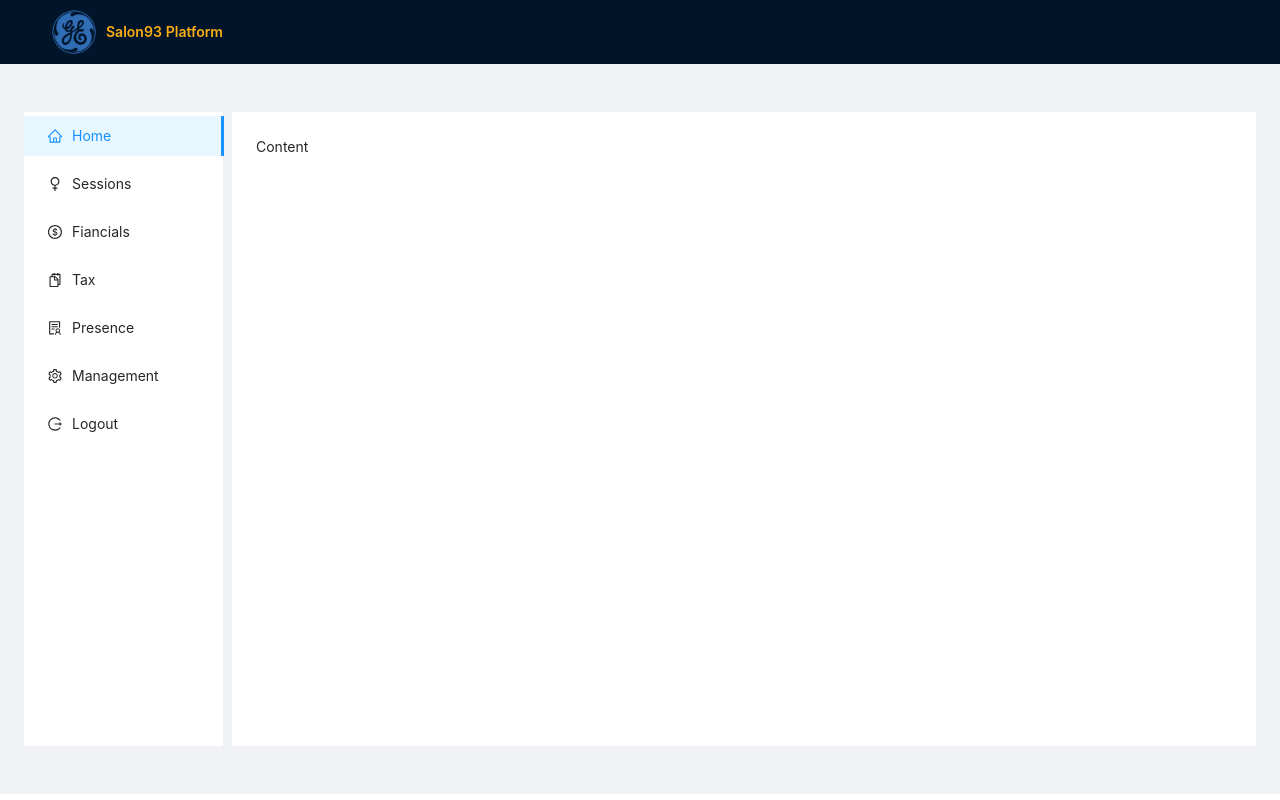
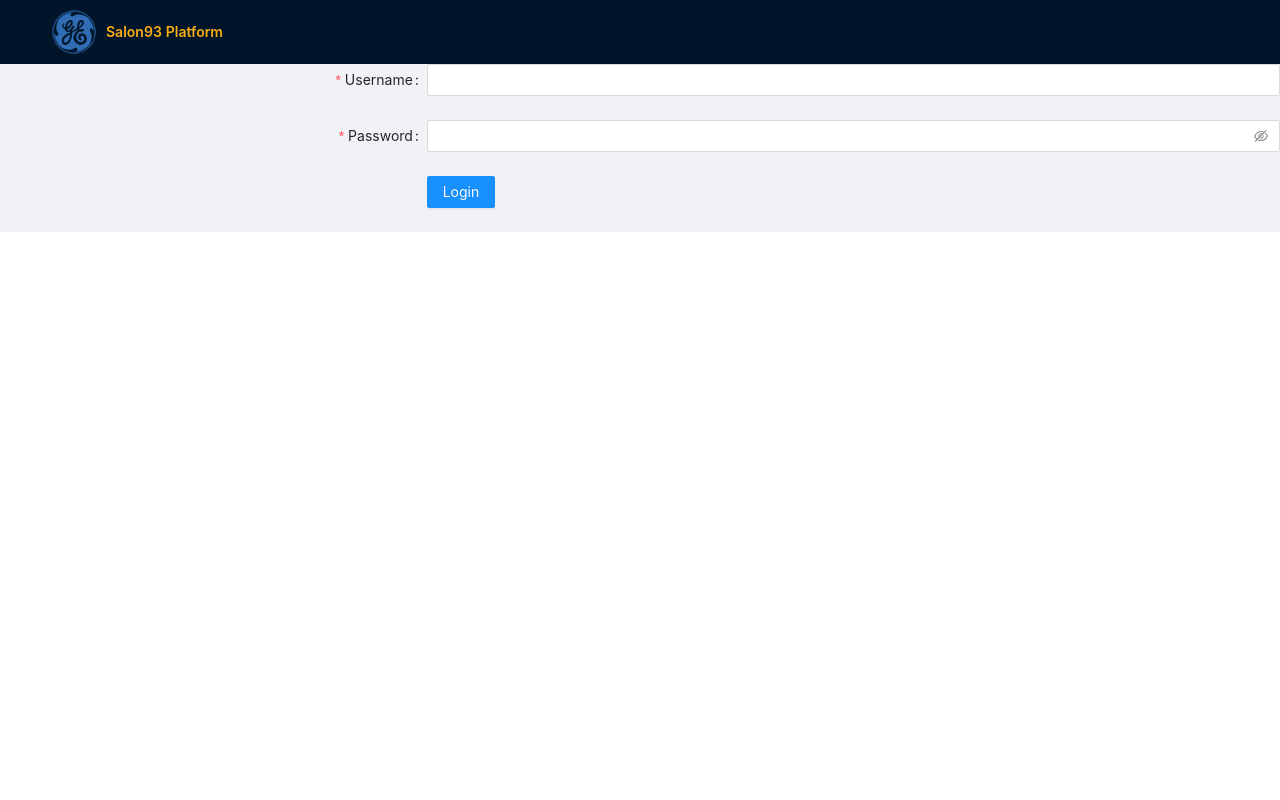
Before and after one commit to Aydoun/salon93, a React (Create React App) app: page / in a window 1280 px wide. Built offline with nearby package versions, Linux system fonts and the light colour scheme.

Commit message:
add fake login

```diff
--- a/package.json
+++ b/package.json
@@ -9,6 +9,7 @@
     "antd": "^4.16.13",
     "react": "^17.0.2",
     "react-dom": "^17.0.2",
+    "react-redux": "^7.2.5",
     "react-router-dom": "^5.3.0",
     "react-scripts": "4.0.3"
   },
--- a/src/App.tsx
+++ b/src/App.tsx
@@ -1,65 +1,9 @@
-import { Layout, Menu, Typography } from "antd";
-import {
-  HomeOutlined,
-  WomanOutlined,
-  DollarOutlined,
-  SnippetsOutlined,
-  SolutionOutlined,
-  SettingOutlined,
-  LogoutOutlined,
-} from "@ant-design/icons";
-const { Header, Content, Sider } = Layout;
-const { Text } = Typography;
+import Main from "./pages/main";
+import Login from "./pages/login";
+import { isLogin } from "./utils/helpers";
 
-function App() {
-  return (
-    <Layout>
-      <Header className="header">
-        <div className="app-logo" />
-        <Text strong className="app-title" type="warning">
-          Salon93 Platform
-        </Text>
-      </Header>
-      <Content style={{ padding: "24px" }}>
-        <Layout
-          className="site-layout-background"
-          style={{ padding: "24px 0" }}
-        >
-          <Sider className="site-layout-background" width={200}>
-            <Menu
-              mode="inline"
-              defaultSelectedKeys={["1"]}
-              defaultOpenKeys={["sub1"]}
-              style={{ height: "100%" }}
-            >
-              <Menu.Item icon={<HomeOutlined />} key="1">
-                Home
-              </Menu.Item>
-              <Menu.Item icon={<WomanOutlined />} key="2">
-                Sessions
-              </Menu.Item>
-              <Menu.Item icon={<DollarOutlined />} key="3">
-                Fiancials
-              </Menu.Item>
-              <Menu.Item icon={<SnippetsOutlined />} key="4">
-                Tax
-              </Menu.Item>
-              <Menu.Item icon={<SolutionOutlined />} key="5">
-                Presence
-              </Menu.Item>
-              <Menu.Item icon={<SettingOutlined />} key="6">
-                Management
-              </Menu.Item>
-              <Menu.Item icon={<LogoutOutlined />} key="7">
-                Logout
-              </Menu.Item>
-            </Menu>
-          </Sider>
-          <Content className="app-content">Content</Content>
-        </Layout>
-      </Content>
-    </Layout>
-  );
-}
+const App = () => {
+  return isLogin() ? <Main /> : <Login />;
+};
 
 export default App;
--- /dev/null
+++ b/src/pages/login.tsx
@@ -0,0 +1,58 @@
+import { Layout, Form, Input, Button, Typography } from "antd";
+const { Header } = Layout;
+const { Text } = Typography;
+
+function login() {
+  const onFinish = (values: any) => {
+    console.log("Success:", values);
+    localStorage.setItem("app-token", "value");
+    window.location.reload();
+  };
+
+  const onFinishFailed = (errorInfo: any) => {
+    console.log("Failed:", errorInfo);
+  };
+
+  return (
+    <Layout>
+      <Header className="header">
+        <div className="app-logo" />
+        <Text strong className="app-title" type="warning">
+          Salon93 Platform
+        </Text>
+      </Header>
+      <Form
+        name="basic"
+        labelCol={{ span: 8 }}
+        wrapperCol={{ span: 16 }}
+        initialValues={{ remember: true }}
+        onFinish={onFinish}
+        onFinishFailed={onFinishFailed}
+        autoComplete="off"
+      >
+        <Form.Item
+          label="Username"
+          name="username"
+          rules={[{ required: true, message: "Please input your username!" }]}
+        >
+          <Input />
+        </Form.Item>
+
+        <Form.Item
+          label="Password"
+          name="password"
+          rules={[{ required: true, message: "Please input your password!" }]}
+        >
+          <Input.Password />
+        </Form.Item>
+        <Form.Item wrapperCol={{ offset: 8, span: 16 }}>
+          <Button type="primary" htmlType="submit">
+            Login
+          </Button>
+        </Form.Item>
+      </Form>
+    </Layout>
+  );
+}
+
+export default login;
--- /dev/null
+++ b/src/pages/main.tsx
@@ -0,0 +1,65 @@
+import { Layout, Menu, Typography } from "antd";
+import {
+  HomeOutlined,
+  WomanOutlined,
+  DollarOutlined,
+  SnippetsOutlined,
+  SolutionOutlined,
+  SettingOutlined,
+  LogoutOutlined,
+} from "@ant-design/icons";
+const { Header, Content, Sider } = Layout;
+const { Text } = Typography;
+
+const Main = () => {
+  return (
+    <Layout>
+      <Header className="header">
+        <div className="app-logo" />
+        <Text strong className="app-title" type="warning">
+          Salon93 Platform
+        </Text>
+      </Header>
+      <Content style={{ padding: "24px" }}>
+        <Layout
+          className="site-layout-background"
+          style={{ padding: "24px 0" }}
+        >
+          <Sider className="site-layout-background" width={200}>
+            <Menu
+              mode="inline"
+              defaultSelectedKeys={["1"]}
+              defaultOpenKeys={["sub1"]}
+              style={{ height: "100%" }}
+            >
+              <Menu.Item icon={<HomeOutlined />} key="1">
+                Home
+              </Menu.Item>
+              <Menu.Item icon={<WomanOutlined />} key="2">
+                Sessions
+              </Menu.Item>
+              <Menu.Item icon={<DollarOutlined />} key="3">
+                Fiancials
+              </Menu.Item>
+              <Menu.Item icon={<SnippetsOutlined />} key="4">
+                Tax
+              </Menu.Item>
+              <Menu.Item icon={<SolutionOutlined />} key="5">
+                Presence
+              </Menu.Item>
+              <Menu.Item icon={<SettingOutlined />} key="6">
+                Management
+              </Menu.Item>
+              <Menu.Item icon={<LogoutOutlined />} key="7">
+                Logout
+              </Menu.Item>
+            </Menu>
+          </Sider>
+          <Content className="app-content">Content</Content>
+        </Layout>
+      </Content>
+    </Layout>
+  );
+};
+
+export default Main;
--- /dev/null
+++ b/src/utils/helpers.ts
@@ -0,0 +1,3 @@
+export const isLogin = (): boolean => {
+  return localStorage.getItem("app-token") !== null;
+};
```
Also changed, not shown: src/logo.svg (deleted), 1 other file (tests, documents, lock files or other folders).
